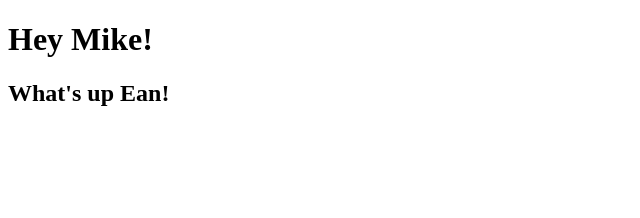
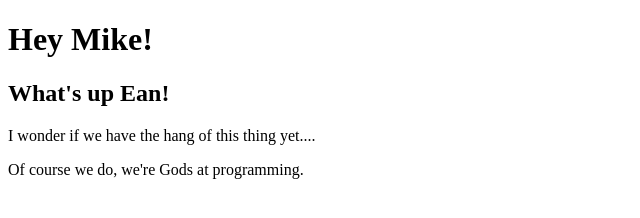
Before and after one commit to Post-opKen/team1, a plain HTML site: page index.html in a window 1280 px wide. Shown: the whole page, without its empty margins (0-640 px from the left). Drawn offline with Linux system fonts and the light colour scheme.

Commit message:
added a few paragraphs describing the success of this assignment

```diff
--- a/index.html
+++ b/index.html
@@ -7,5 +7,7 @@
 <body>
 <h1>Hey Mike!</h1>
 <h2>What's up Ean!</h2>
+<p>I wonder if we have the hang of this thing yet....</p>
+<p>Of course we do, we're Gods at programming.</p>
 </body>
 </html>
```
